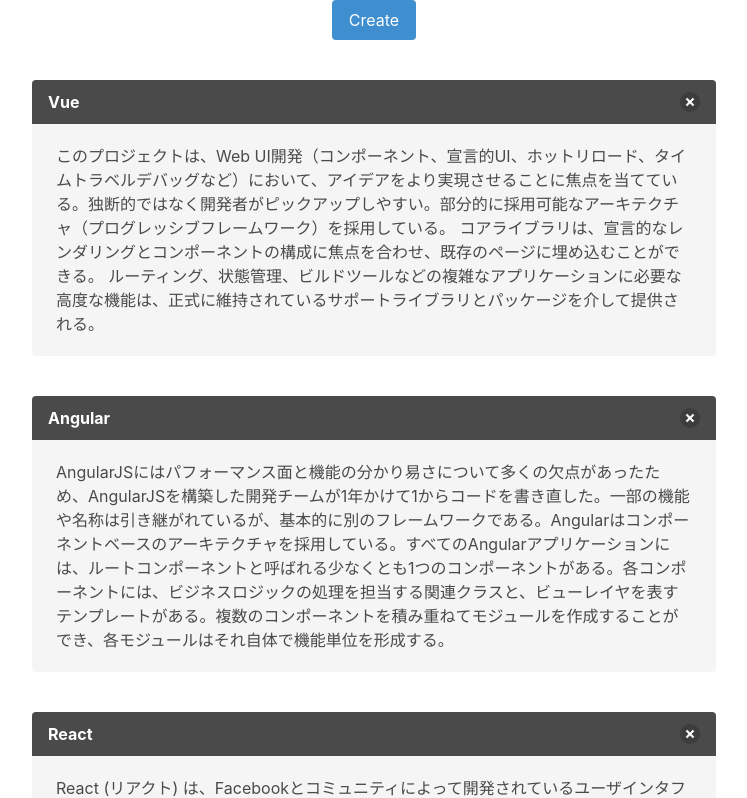
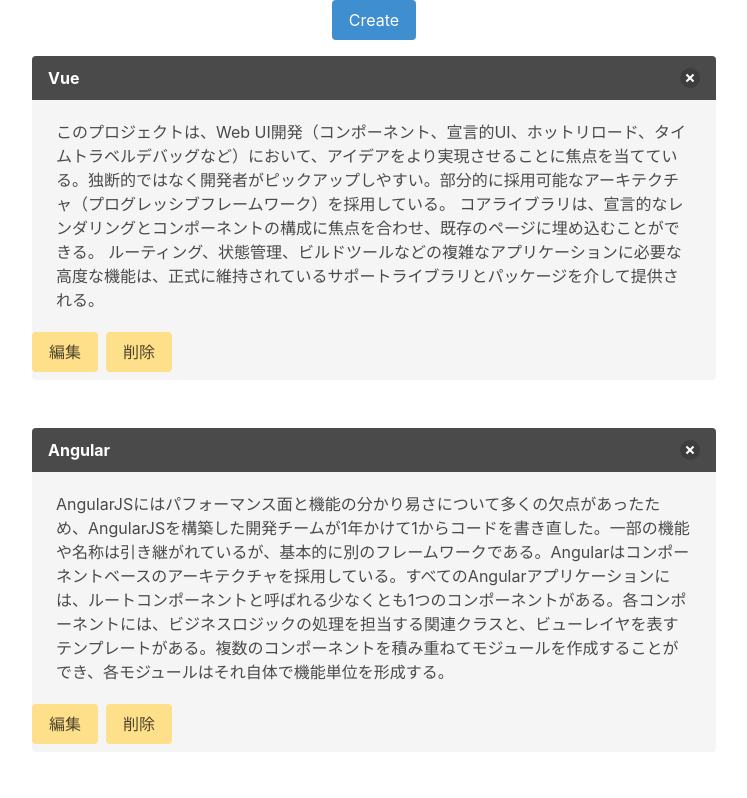
Before and after one commit to moriyamasaaaki/todo-v, a Vue app: page / in a window 1280 px wide. Shown: the top 798 px of the page, without its empty margins (266-1013 px from the left). Built offline with nearby package versions, Linux system fonts and the light colour scheme.

Commit message:
feat(TodoItem): todo編集画面作成実装

```diff
--- a/src/App.vue
+++ b/src/App.vue
@@ -13,6 +13,7 @@
 import "bulma/css/bulma.css";
 import TodoList from "@/components/TodoList";
 import TodoCreate from "@/components/TodoCreate";
+import store from '@/store'
 export default {
   components: {
     TodoList,
@@ -20,31 +21,12 @@
   },
   data() {
     return {
-      todos: [
-        {
-          _id: "1",
-          title: "Vue",
-          description:
-            "このプロジェクトは、Web UI開発（コンポーネント、宣言的UI、ホットリロード、タイムトラベルデバッグなど）において、アイデアをより実現させることに焦点を当てている。独断的ではなく開発者がピックアップしやすい。部分的に採用可能なアーキテクチャ（プログレッシブフレームワーク）を採用している。 コアライブラリは、宣言的なレンダリングとコンポーネントの構成に焦点を合わせ、既存のページに埋め込むことができる。 ルーティング、状態管理、ビルドツールなどの複雑なアプリケーションに必要な高度な機能は、正式に維持されているサポートライブラリとパッケージを介して提供される。"
-        },
-        {
-          _id: "2",
-          title: "Angular",
-          description:
-            " AngularJSにはパフォーマンス面と機能の分かり易さについて多くの欠点があったため、AngularJSを構築した開発チームが1年かけて1からコードを書き直した。一部の機能や名称は引き継がれているが、基本的に別のフレームワークである。Angularはコンポーネントベースのアーキテクチャを採用している。すべてのAngularアプリケーションには、ルートコンポーネントと呼ばれる少なくとも1つのコンポーネントがある。各コンポーネントには、ビジネスロジックの処理を担当する関連クラスと、ビューレイヤを表すテンプレートがある。複数のコンポーネントを積み重ねてモジュールを作成することができ、各モジュールはそれ自体で機能単位を形成する。"
-        },
-        {
-          _id: "3",
-          title: "React",
-          description:
-            "React (リアクト) は、Facebookとコミュニティによって開発されているユーザインタフェース構築のためのJavaScriptライブラリである。React.jsまたはReactJSの名称でも知られている。Reactはシングルページアプリケーションやモバイルアプリケーションの開発におけるベースとして使用することができる。複雑なReactアプリケーションでは通常、状態管理（英語版）・ルーティング・APIとの対話のための追加のライブラリが必要となる。"
-        }
-      ]
-    };
+      todos: store.state.todos
+};
   },
   methods: {
     createTodo(todo) {
-      this.todos.push(todo)
+      store.createTodo(todo)
     }
   }
 };
--- a/src/components/TodoItem.vue
+++ b/src/components/TodoItem.vue
@@ -1,13 +1,40 @@
 <template>
-    <article class="message">
+  <div class="todo-item">
+    <article v-if="!editMode" class="message">
       <div class="message-header">
         <p>{{ title }}</p>
         <button class="delete" aria-label="delete"></button>
       </div>
-      <div class="message-body">
-          {{ description }}
+      <div class="message-body">{{ description }}</div>
+      <div class="buttons">
+        <button @click="editMode = true" class="button is-warning">編集</button>
+        <button @click="deleteTodo = true" class="button is-warning">削除</button>
       </div>
     </article>
+    <form v-else action>
+      <div class="field">
+        <label class="label">タイトル</label>
+        <div class="control">
+          <input :value="title" class="input" type="text" placeholder="Text input" />
+        </div>
+      </div>
+      <div>
+        <label class="label">内容</label>
+        <div class="control">
+          <textarea
+            :value="description"
+            class="textarea"
+            placeholder="10 lines of textarea"
+            rows="10"
+          ></textarea>
+        </div>
+      </div>
+      <div class="buttons">
+        <button @click.prevent="editTodo" class="button is-warning">更新</button>
+        <button @click.prevent="editMode = false" class="button is-warning">キャンセル</button>
+      </div>
+    </form>
+  </div>
 </template>
 
 <script>
@@ -20,7 +47,29 @@
     description: {
       type: String,
       required: true
+    }
   },
+  data() {
+    return {
+      editMode: false
+    };
+  },
+  methods: {
+    editTodo() {
+      alert("editing todo!");
+    },
+    deleteTodo() {
+      alert("deleting todo!");
     }
   }
+};
 </script>
+
+<style scoped lang="scss">
+.todo-item {
+    margin-bottom: 56px;
+}
+textarea {
+    margin-bottom: 24px;
+}
+</style>
```
Lines whose indentation alone changed are shown as unchanged.
